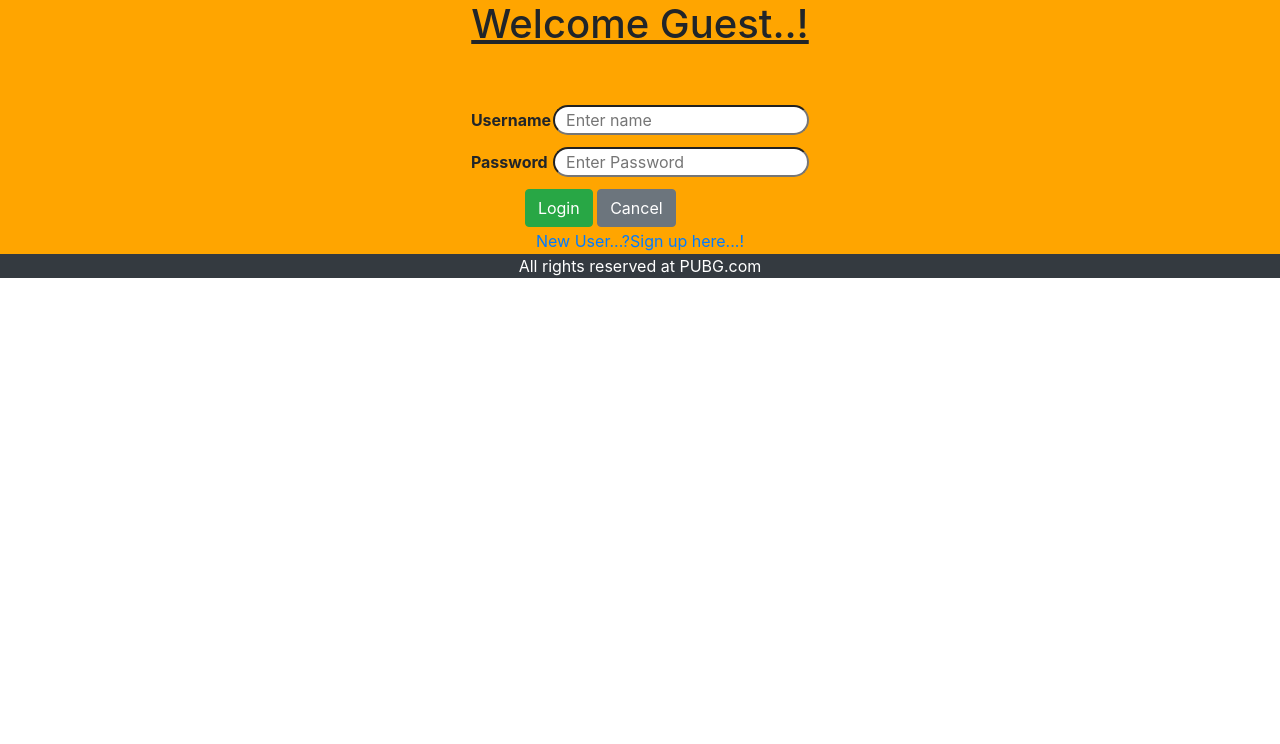
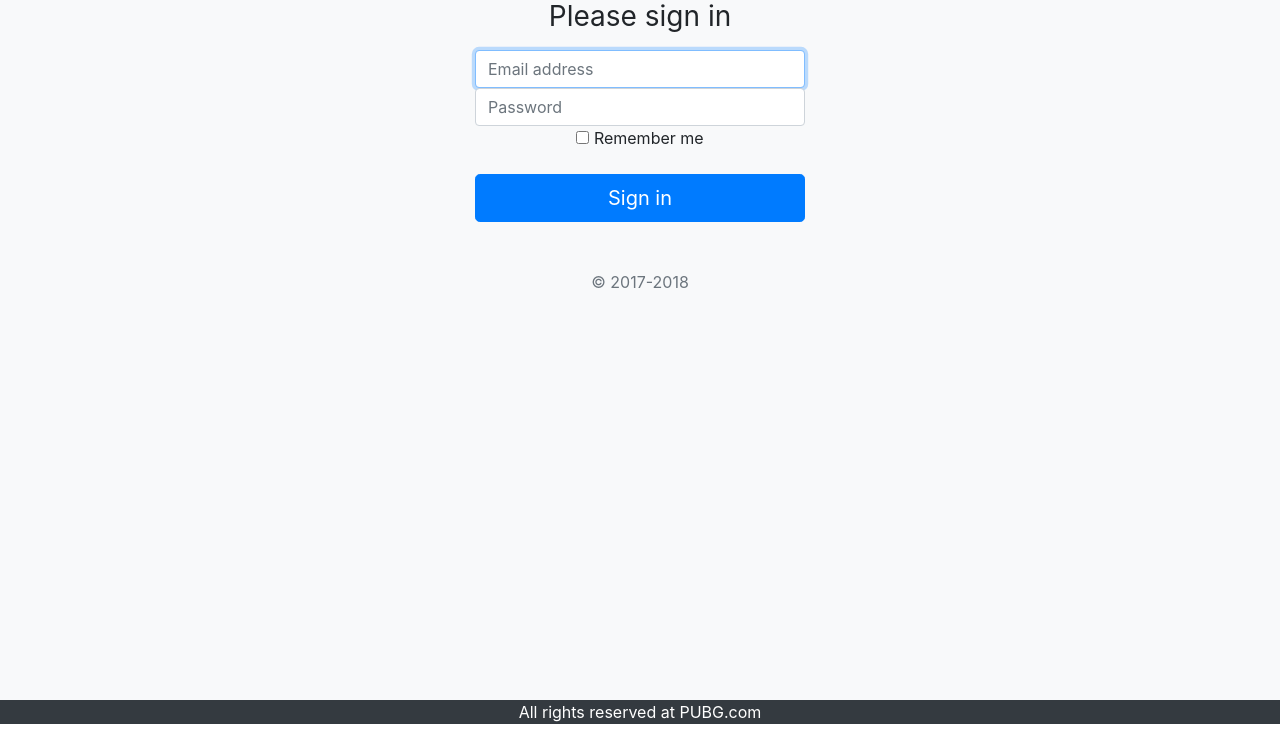
Before and after one commit to sachinpal5522/broom, a CodeIgniter app: page /database/index.php/home/login in a window 1280 px wide. Shown: the part 56-800 px from the top of the page. Run offline with CodeIgniter, Linux system fonts and the light colour scheme; some libraries are stand-ins or nearby versions.

Commit message:
login form updated

```diff
--- a/application/views/info.php
+++ b/application/views/info.php
@@ -2,4 +2,4 @@
 	<center>
 		This is the page for the info of the app.
 	</center>
-<div>
+</div>
--- a/application/views/location.php
+++ b/application/views/location.php
@@ -2,4 +2,4 @@
 	<center>
 		This page will list all the recycling centers
 	</center>
-<div>
+</div>
--- a/application/views/login.php
+++ b/application/views/login.php
@@ -1,31 +1,19 @@
-<div class="container-fluid" style="background-color: orange;" >
 
-	<center>
-		<h1><u>Welcome Guest..!</u></h1>
-		<br><br>
-		<table>
-			<tr>
-				<td><b>Username</b></td>
-				<td><input type="text" name="u" placeholder="  Enter name" style="border-radius: 20px ;"></td>
-			</tr>
-			<tr><td style="height: 10px;"></td></tr>
-			<tr>
-				<td><b>Password</b></td>
-				<td><input type="text" name="u" placeholder="  Enter Password" style="border-radius:20px;"></td>
-			</tr>
-			<tr><td style="height: 10px;"></td></tr>
-			<tr>
-				<td colspan="2">&nbsp;&nbsp;&nbsp;&nbsp;&nbsp;&nbsp;&nbsp;&nbsp;&nbsp;&nbsp;&nbsp;&nbsp;<button type="button" class="btn btn-success">Login</button>
-				<button type="button" class="btn btn-secondary" style="">Cancel</button></td>
-			</tr>
-				<tr>
-					<td colspan=2 align="center">
+<div class="container-fluid bg-light text-center" style="height:700px;" >
 
-						<?php echo anchor('home/registration', 'New User...?Sign up here...!', array('title' => 'New User...?Sign up here...!'));?>
-					</td>
-				</tr>
-			</button>
-	</table>
-	</center>
+	<form class="form-signin" style="max-width:330px; margin:auto;">
+      <h1 class="h3 mb-3 font-weight-normal">Please sign in</h1>
+      <label for="inputEmail" class="sr-only">Email address</label>
+      <input type="email" id="inputEmail" class="form-control" placeholder="Email address" required="" autofocus="">
+      <label for="inputPassword" class="sr-only">Password</label>
+      <input type="password" id="inputPassword" class="form-control" placeholder="Password" required="">
+      <div class="checkbox mb-3">
+        <label>
+          <input type="checkbox" value="remember-me"> Remember me
+        </label>
+      </div>
+      <button class="btn btn-lg btn-primary btn-block" type="submit">Sign in</button>
+      <p class="mt-5 mb-3 text-muted">© 2017-2018</p>
+</form>
 
 </div>
```
Also changed, not shown: application/views/mainpage.php (+5 -5 lines).
